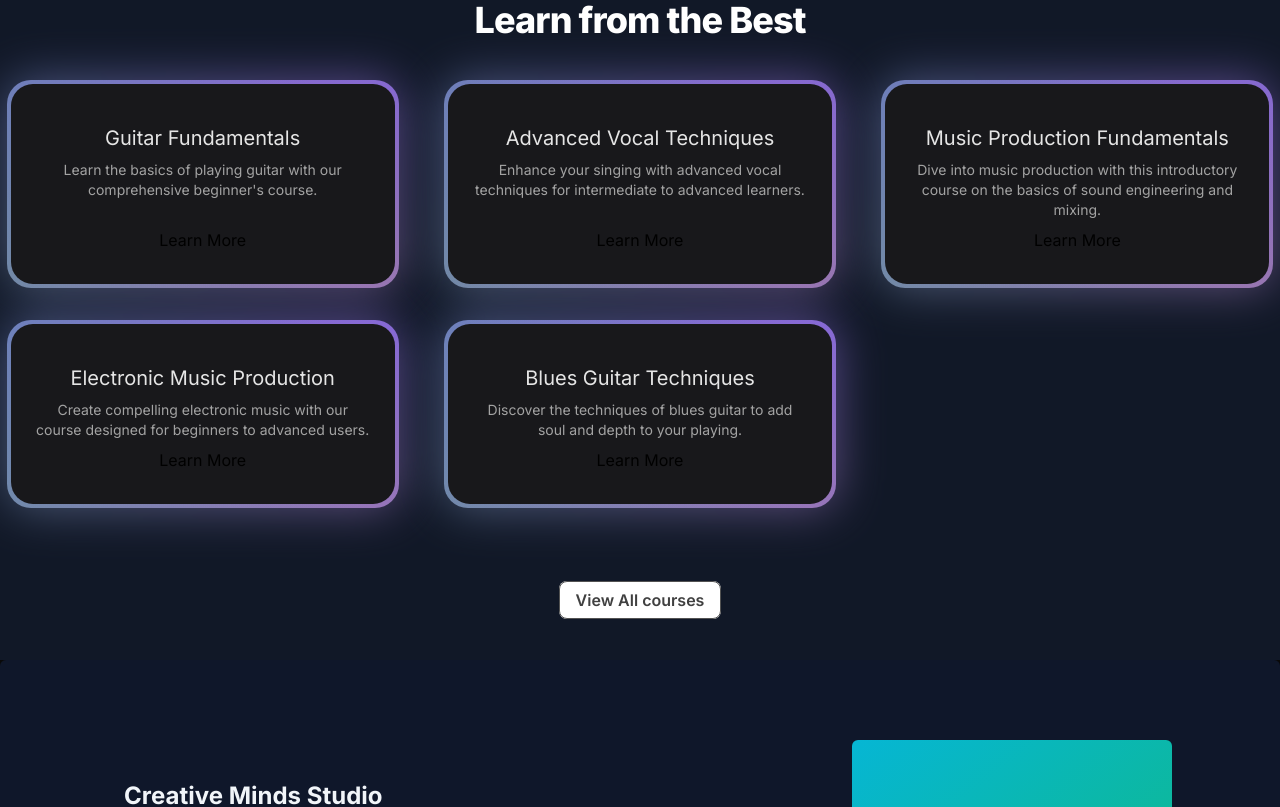
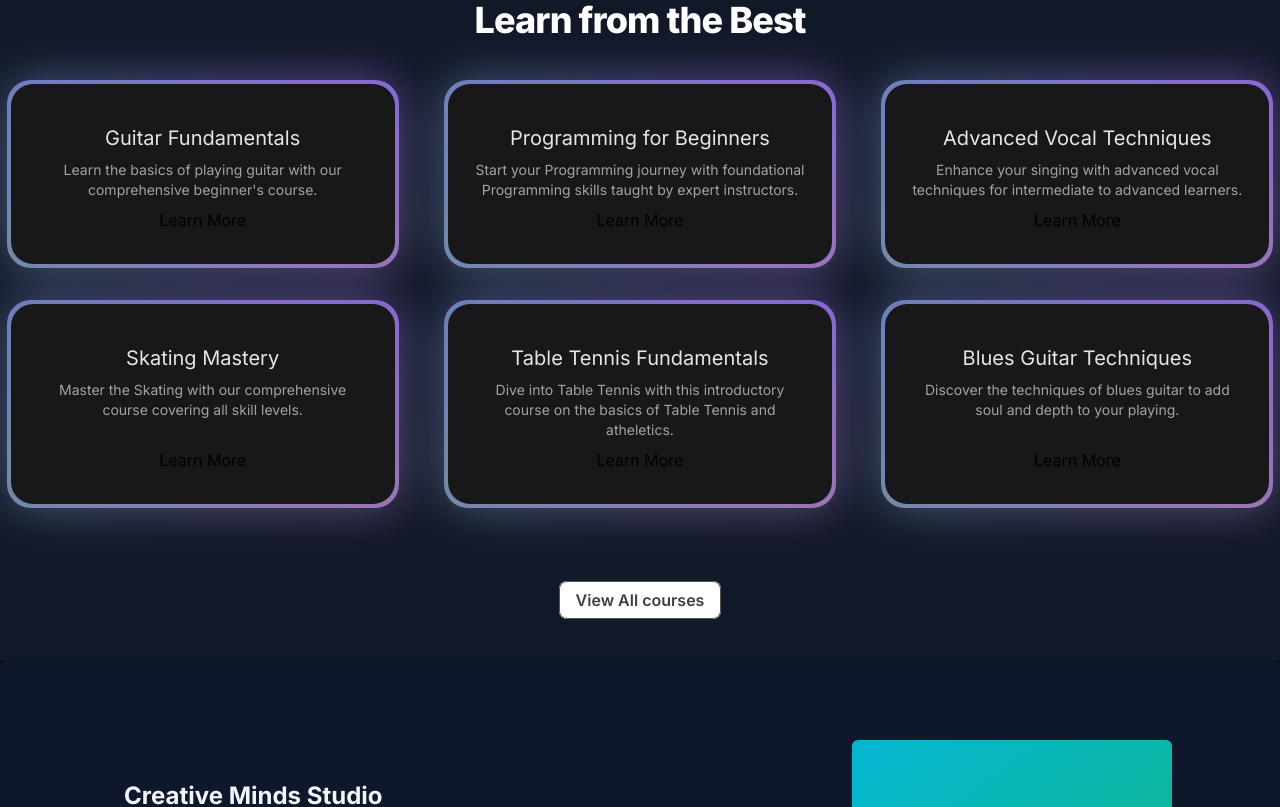
Before and after one commit to Romit77/Creative-Studios, a Next.js app: page / in a window 1280 px wide. Shown: the part 720-1527 px from the top of the page. Built offline with nearby package versions, Linux system fonts and the light colour scheme.

Commit message:
testimonial section completed

```diff
--- a/package.json
+++ b/package.json
@@ -11,6 +11,7 @@
   "dependencies": {
     "clsx": "^2.1.0",
     "framer-motion": "^11.0.6",
+    "mini-svg-data-uri": "^1.4.4",
     "next": "14.1.0",
     "react": "^18",
     "react-dom": "^18",
--- a/src/components/Cards.tsx
+++ b/src/components/Cards.tsx
@@ -50,7 +50,8 @@
 
 function Cards() {
   return (
-    <div className="h-[40rem] w-full dark:bg-black dark:bg-grid-white/[0.2] relative flex flex-col items-center justify-center overflow-hidden">
+    <div className="h-[40rem] w-full dark:bg-zinc dark:bg-grid-white/[0.2] relative flex flex-col items-center justify-center overflow-hidden">
+      <div className="absolute pointer-events-none inset-0 flex items-center justify-center dark:bg-black bg-white [mask-image:radial-gradient(ellipse_at_center,transparent_20%,black)]"></div>
       <h2 className="text-3xl font-bold text-center mb-8 z-10">
         Hear our Harmony: Voices of success
       </h2>
--- a/src/data/music_courses.json
+++ b/src/data/music_courses.json
@@ -12,12 +12,12 @@
     },
     {
       "id": 2,
-      "title": "Piano for Beginners",
-      "slug": "piano-for-beginners",
-      "description": "Start your musical journey with foundational piano skills taught by expert instructors.",
+      "title": "Programming for Beginners",
+      "slug": "Programming-for-beginners",
+      "description": "Start your Programming journey with foundational Programming skills taught by expert instructors.",
       "price": 109.99,
       "instructor": "Jane Smith",
-      "isFeatured": false,
+      "isFeatured": true,
       "image": "/courses/piano.jpg"
     },
     {
@@ -32,19 +32,19 @@
     },
     {
       "id": 4,
-      "title": "Drumming Mastery",
-      "slug": "drumming-mastery",
-      "description": "Master the drums with our comprehensive course covering all skill levels.",
+      "title": "Skating Mastery",
+      "slug": "Skating-mastery",
+      "description": "Master the Skating with our comprehensive course covering all skill levels.",
       "price": 129.99,
       "instructor": "Mike Brown",
-      "isFeatured": false,
+      "isFeatured": true,
       "image": "/courses/drumming.jpg"
     },
     {
       "id": 5,
-      "title": "Jazz Improvisation",
-      "slug": "jazz-improvisation",
-      "description": "Learn the art of jazz improvisation with this course designed for all levels.",
+      "title": "Atheletic Improvisation",
+      "slug": "Atheletic-improvisation",
+      "description": "Learn the art of Atheleticism with this course designed for all levels.",
       "price": 139.99,
       "instructor": "Chris Davis",
       "isFeatured": false,
@@ -52,9 +52,9 @@
     },
     {
       "id": 6,
-      "title": "Music Production Fundamentals",
-      "slug": "music-production-fundamentals",
-      "description": "Dive into music production with this introductory course on the basics of sound engineering and mixing.",
+      "title": "Table Tennis Fundamentals",
+      "slug": "table-tennis-fundamentals",
+      "description": "Dive into Table Tennis with this introductory course on the basics of Table Tennis and atheletics.",
       "price": 149.99,
       "instructor": "Alex Wilson",
       "isFeatured": true,
@@ -77,7 +77,7 @@
       "description": "Create compelling electronic music with our course designed for beginners to advanced users.",
       "price": 169.99,
       "instructor": "Luke Harris",
-      "isFeatured": true,
+      "isFeatured": false,
       "image": "/courses/music-prod.jpg"
     },
     {
--- a/tailwind.config.ts
+++ b/tailwind.config.ts
@@ -1,9 +1,35 @@
 import type { Config } from "tailwindcss";
 const defaultTheme = require("tailwindcss/defaultTheme");
+
 const colors = require("tailwindcss/colors");
 const {
   default: flattenColorPalette,
 } = require("tailwindcss/lib/util/flattenColorPalette");
+
+const svgToDataUri = require("mini-svg-data-uri");
+
+function addSvgPatterns({ matchUtilities, theme }: any) {
+  matchUtilities(
+    {
+      "bg-grid": (value: any) => ({
+        backgroundImage: `url("${svgToDataUri(
+          `<svg xmlns="http://www.w3.org/2000/svg" viewBox="0 0 32 32" width="32" height="32" fill="none" stroke="${value}"><path d="M0 .5H31.5V32"/></svg>`
+        )}")`,
+      }),
+      "bg-grid-small": (value: any) => ({
+        backgroundImage: `url("${svgToDataUri(
+          `<svg xmlns="http://www.w3.org/2000/svg" viewBox="0 0 32 32" width="8" height="8" fill="none" stroke="${value}"><path d="M0 .5H31.5V32"/></svg>`
+        )}")`,
+      }),
+      "bg-dot": (value: any) => ({
+        backgroundImage: `url("${svgToDataUri(
+          `<svg xmlns="http://www.w3.org/2000/svg" viewBox="0 0 32 32" width="16" height="16" fill="none"><circle fill="${value}" id="pattern-circle" cx="10" cy="10" r="1.6257413380501518"></circle></svg>`
+        )}")`,
+      }),
+    },
+    { values: flattenColorPalette(theme("backgroundColor")), type: "color" }
+  );
+}
 
 const config: Config = {
   content: [
@@ -44,7 +70,7 @@
       },
     },
   },
-  plugins: [addVariablesForColors],
+  plugins: [addVariablesForColors, addSvgPatterns],
 };
 
 function addVariablesForColors({ addBase, theme }: any) {
```
Also changed, not shown: 1 other file (tests, documents, lock files or other folders).
